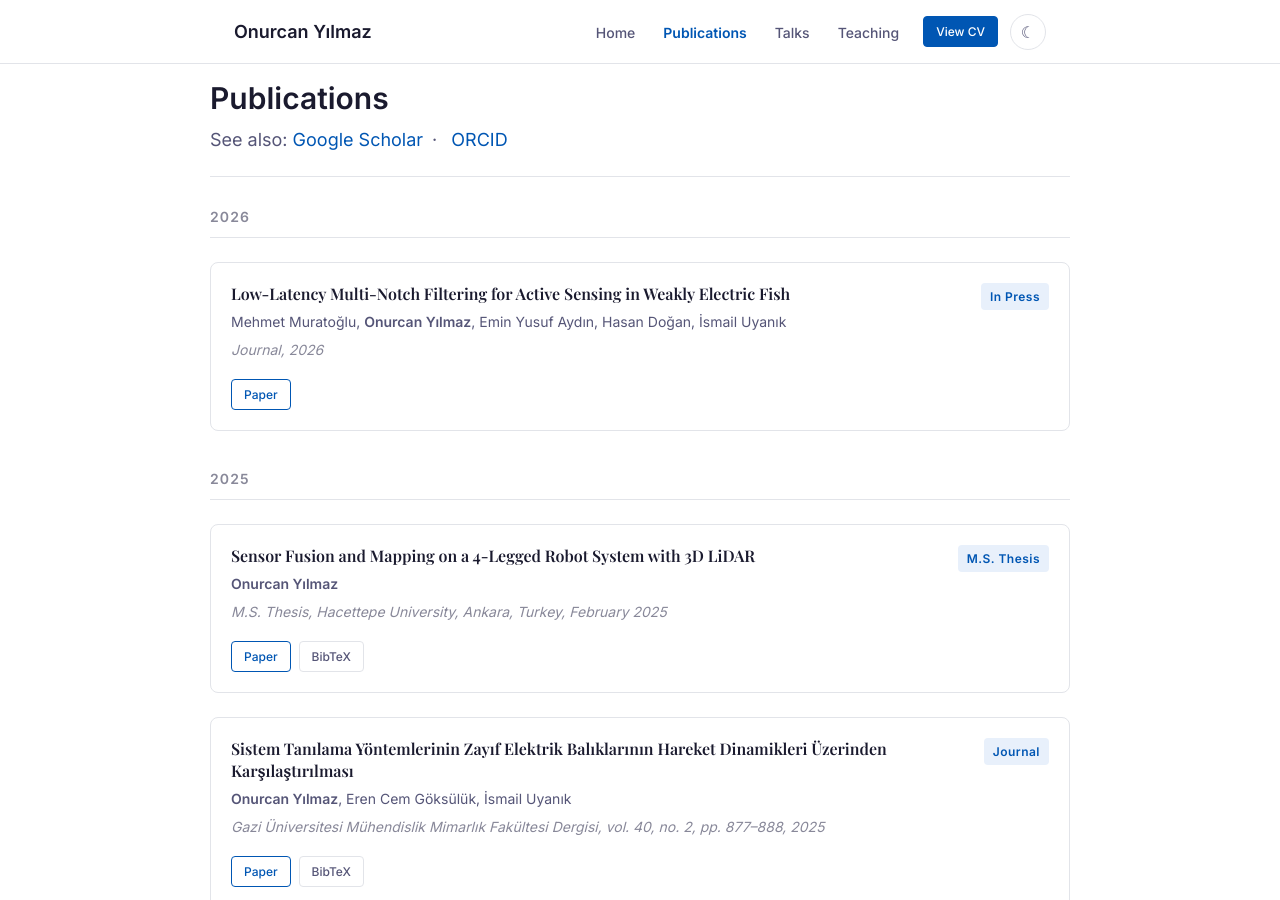
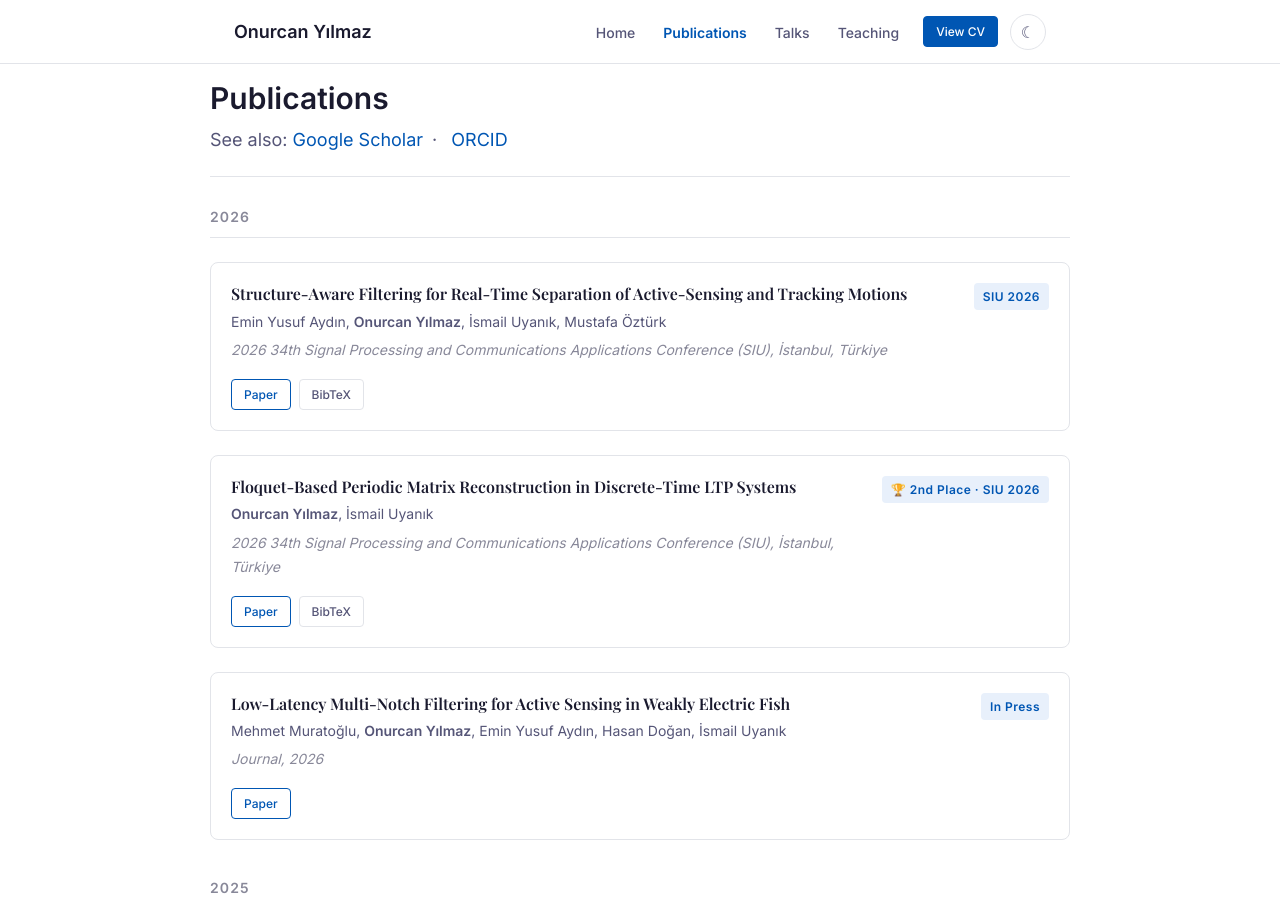
Before and after one commit to Urtii/Urtii.github.io, a Jekyll site: the page built from publications.md, in a window 1280 px wide and 900 px high. Built offline with Jekyll 4.4.1, drawn with Linux system fonts in a browser that asks for light colours; some web fonts are replaced.

Commit message:
Add two SIU 2026 papers, award note, and TRC 2026 poster
Publications (_data/publications.yml):
- Floquet-Based Periodic Matrix Reconstruction in Discrete-Time LTP
  Systems (1st author, presented) — 2nd Place, Robotik, Kontrol ve
  Otomasyon Kulvarı, SIU 2026
- Structure-Aware Filtering for Real-Time Separation of Active-Sensing
  and Tracking Motions (2nd author) — SIU 2026
Both from the 34th Signal Processing and Communications Applications
Conference, İstanbul, with DOIs and BibTeX.

Talks (_data/talks.yml):
- SIU 2026 presentation of the Floquet paper, with the 2nd place award
  noted in the venue line
- TRC 2026 poster: "A Unified Framework for Identifying Floquet-
  Equivalent Models of Linear Discrete-Time Periodic Systems",
  7th Turkish Robotics Conference, Koç University, Poster ID 116 —
  linked to the uploaded poster PDF

assets/pdf/trc2026-poster.pdf: poster file added so the Talks page
can link directly to it.

https://claude.ai/code/session_019CGe2xR1YHjTYxFuov7u5v

```diff
--- a/_data/publications.yml
+++ b/_data/publications.yml
@@ -12,6 +12,45 @@
   badge: "In Press"
   links:
     paper: "https://openurl.ebsco.com/EPDB%3Agcd%3A12%3A25307628/detailv2?sid=ebsco%3Aplink%3Ascholar&id=ebsco%3Agcd%3A191032080&crl=c&link_origin=scholar.google.com"
+
+- title: "Floquet-Based Periodic Matrix Reconstruction in Discrete-Time LTP Systems"
+  authors: "**Onurcan Yılmaz**, İsmail Uyanık"
+  venue: "2026 34th Signal Processing and Communications Applications Conference (SIU), İstanbul, Türkiye"
+  year: 2026
+  badge: "🏆 2nd Place · SIU 2026"
+  links:
+    paper: "https://doi.org/10.1109/SIU71813.2026.11637048"
+    bibtex: |
+      @INPROCEEDINGS{11637048,
+        author    = {Yilmaz, Onurcan and Uyanik, Ismail},
+        booktitle = {2026 34th Signal Processing and Communications
+                     Applications Conference (SIU)},
+        title     = {Floquet-Based Periodic Matrix Reconstruction in
+                     Discrete-Time LTP Systems},
+        year      = {2026},
+        address   = {İstanbul, Türkiye},
+        doi       = {10.1109/SIU71813.2026.11637048}
+      }
+
+- title: "Structure-Aware Filtering for Real-Time Separation of Active-Sensing and Tracking Motions"
+  authors: "Emin Yusuf Aydın, **Onurcan Yılmaz**, İsmail Uyanık, Mustafa Öztürk"
+  venue: "2026 34th Signal Processing and Communications Applications Conference (SIU), İstanbul, Türkiye"
+  year: 2026
+  badge: "SIU 2026"
+  links:
+    paper: "https://doi.org/10.1109/SIU71813.2026.11636672"
+    bibtex: |
+      @INPROCEEDINGS{11636672,
+        author    = {Aydin, Emin Yusuf and Yilmaz, Onurcan and Uyanik, Ismail
+                     and Ozturk, Mustafa},
+        booktitle = {2026 34th Signal Processing and Communications
+                     Applications Conference (SIU)},
+        title     = {Structure-Aware Filtering for Real-Time Separation of
+                     Active-Sensing and Tracking Motions},
+        year      = {2026},
+        address   = {İstanbul, Türkiye},
+        doi       = {10.1109/SIU71813.2026.11636672}
+      }
 
 # ── 2025 ─────────────────────────────────────────────────────
 
--- a/_data/talks.yml
+++ b/_data/talks.yml
@@ -12,6 +12,15 @@
 # Video buttons are only rendered when a URL is present.
 # ============================================================
 
+- date: "Jul 2026"
+  title: "A Unified Framework for Identifying Floquet-Equivalent Models of Linear Discrete-Time Periodic Systems (Poster)"
+  venue: "7th Turkish Robotics Conference, Koç University, İstanbul, Türkiye — Poster ID 116"
+  slides: "/assets/pdf/trc2026-poster.pdf"
+
+- date: "Jul 2026"
+  title: "Floquet-Based Periodic Matrix Reconstruction in Discrete-Time LTP Systems"
+  venue: "34th IEEE Signal Processing and Communications Applications Conference (SIU), İstanbul, Türkiye — 🏆 2nd Place, Robotik, Kontrol ve Otomasyon Kulvarı"
+
 - date: "Aug 2025"
   title: "Improving LiDAR Odometry with Hausdorff Distance-Based Variance Estimation"
   venue: "2025 IEEE 21st International Conference on Automation Science and Engineering (CASE), Los Angeles, CA, USA"
```
Also changed, not shown: 1 other file.
